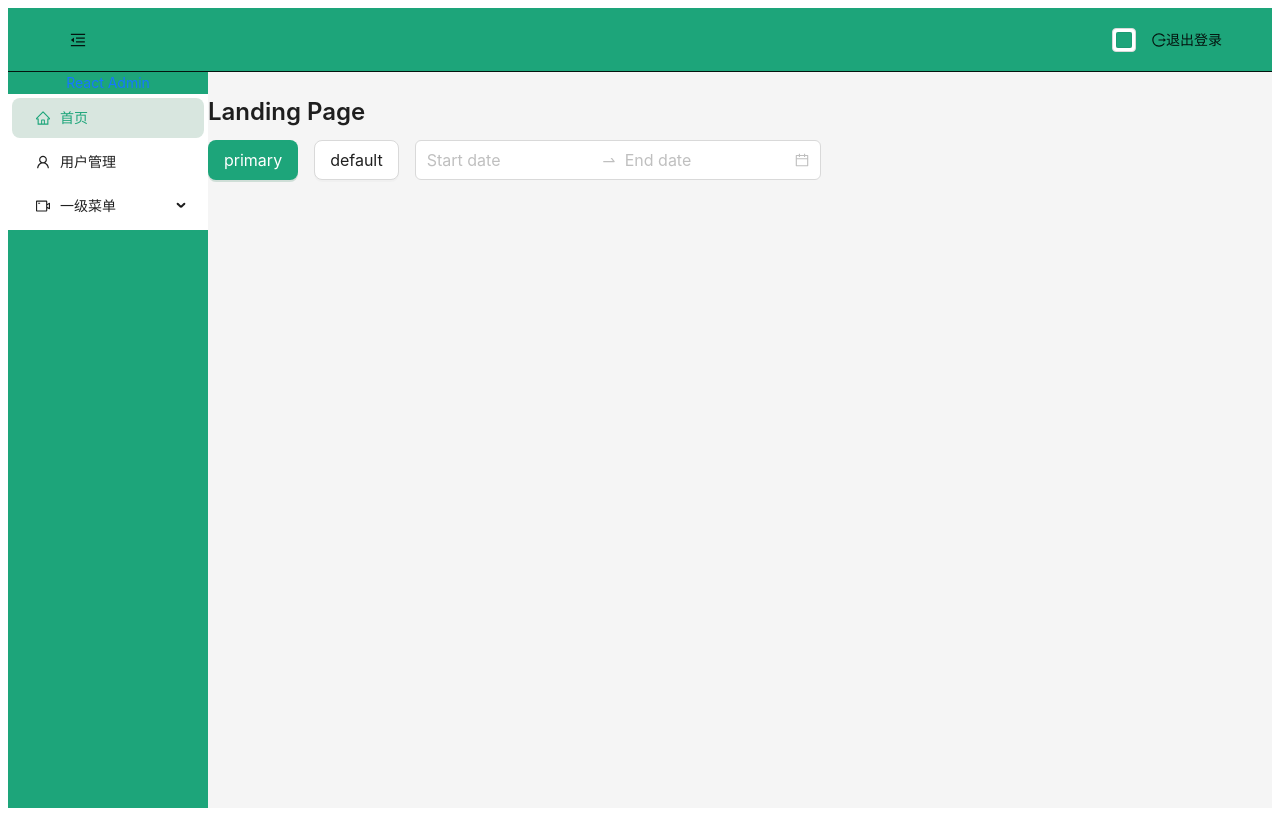
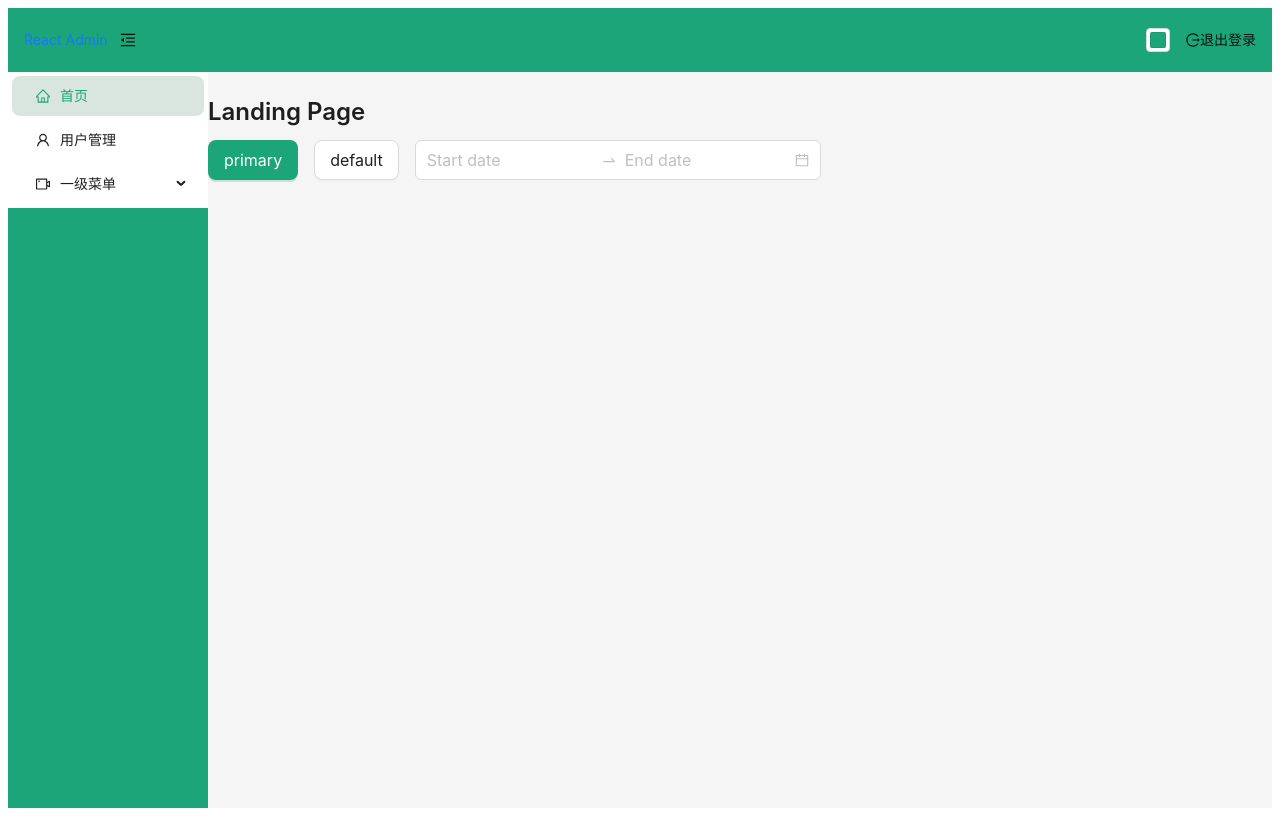
Before and after one commit to Sebastianyang666/reactAIChat, a React (Vite) app: page /landing in a window 1280 px wide. Built offline with nearby package versions, Linux system fonts and the light colour scheme.

Commit message:
点击回到首页的功能挪到顶部导航栏

```diff
--- a/src/layouts/index.jsx
+++ b/src/layouts/index.jsx
@@ -1,6 +1,14 @@
+/*
+ * @Descripttion:
+ * @version:
+ * @Author: yangshengpeng
+ * @Date: 2025-09-03 17:19:33
+ * @LastEditors: yangshengpeng
+ * @LastEditTime: 2025-09-03 17:20:10
+ */
 import { LogoutOutlined, MenuFoldOutlined, MenuUnfoldOutlined } from "@ant-design/icons";
 import { Button, ColorPicker, Flex, Layout } from "antd";
-import { useNavigate } from "react-router-dom";
+import { Link, useNavigate } from "react-router-dom";
 
 import { useSettingsStore } from "@/store/settings";
 
@@ -19,15 +27,27 @@ export default function MainLayout() {
     <Layout className="min-h-screen">
       {/* 顶部栏 - 占满整个屏幕宽度 */}
       <Layout.Header
-        className="flex items-center justify-between text-white border-b border-b-gray-200"
-        style={{ backgroundColor: colorPrimary.startsWith('#') ? colorPrimary : `#${colorPrimary}` }}
+        className="flex items-center justify-between text-white border-b"
+        style={{
+          backgroundColor: colorPrimary.startsWith('#') ? colorPrimary : `#${colorPrimary}`,
+          paddingInline: '16px',
+          borderBottomColor: colorPrimary.startsWith('#') ? colorPrimary : `#${colorPrimary}`
+        }}
       >
+        <div className="flex items-center gap-3">
+          <Link
+            className="font-bold text-2xl hover:text-current text-white flex items-center"
+            to="/"
+          >
+             React Admin
+          </Link>
           <Button
             type="text"
             icon={collapsed ? <MenuUnfoldOutlined /> : <MenuFoldOutlined />}
             onClick={() => setCollapsed(!collapsed)}
             className="text-white hover:text-white"
           />
+        </div>
         <Flex gap={16} align="center">
           <ColorPicker
             value={colorPrimary}
--- a/src/layouts/sider/index.jsx
+++ b/src/layouts/sider/index.jsx
@@ -98,13 +98,6 @@ export default function Sider() {
       className="h-[calc(100vh-64px)] overflow-auto"
       style={{ backgroundColor: colorPrimary.startsWith('#') ? colorPrimary : `#${colorPrimary}` }}
     >
-      <Link
-        className="font-bold text-2xl hover:text-current h-[var(--layout-header-height)] flex justify-center items-center gap-2"
-        to="/"
-      >
-        {/* <ReactIcon className="size-6" /> */}
-        {collapsed ? null : "React Admin"}
-      </Link>
       <Menu
         theme={isDark ? "dark" : "light"}
         mode="inline"
```
Lines whose indentation alone changed are shown as unchanged.
